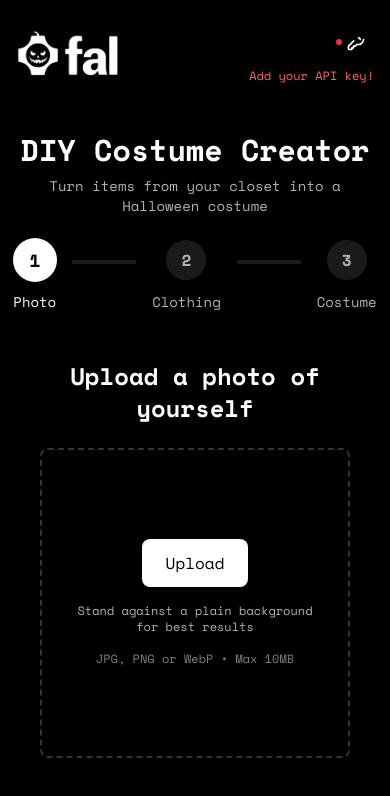
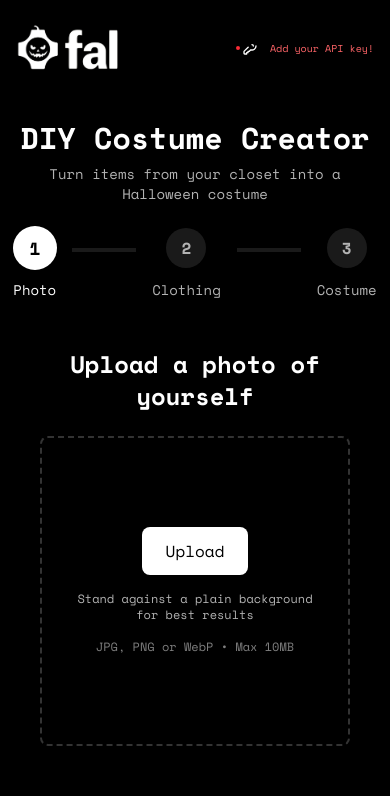
Before and after one commit to aaronaftab/falloween, a Next.js app: page / in a window 390 px wide. Shown: the top 796 px of the page. Built offline with nearby package versions, Linux system fonts and the light colour scheme.

Commit message:
responsive font size

```diff
--- a/app/page.tsx
+++ b/app/page.tsx
@@ -164,33 +164,33 @@ export default function Home() {
                 />
               </div>
             </a>
-            <div className="flex items-center gap-2 sm:gap-3 flex-wrap justify-end">
+            <div className="flex items-center gap-1.5 sm:gap-3">
               <button
                 onClick={() => setIsApiKeyModalOpen(true)}
-                className="relative p-2 text-secondary-foreground hover:text-foreground transition-colors cursor-pointer shrink-0"
+                className="relative p-1.5 sm:p-2 text-secondary-foreground hover:text-foreground transition-colors cursor-pointer shrink-0"
                 aria-label="API Key Settings"
                 title={hasApiKey ? 'API Key Set' : 'Set API Key'}
               >
-                <svg className="w-5 h-5" fill="none" stroke="currentColor" viewBox="0 0 24 24">
+                <svg className="w-4 h-4 sm:w-5 sm:h-5" fill="none" stroke="currentColor" viewBox="0 0 24 24">
                   <path strokeLinecap="round" strokeLinejoin="round" strokeWidth={2} d="M15 7a2 2 0 012 2m4 0a6 6 0 01-7.743 5.743L11 17H9v2H7v2H4a1 1 0 01-1-1v-2.586a1 1 0 01.293-.707l5.964-5.964A6 6 0 1721 9z" />
                 </svg>
                 {/* Status indicator */}
                 <span
-                  className={`absolute top-1/2 -translate-y-1/2 -left-1 w-2.5 h-2.5 rounded-full border-2 border-background ${
+                  className={`absolute top-1/2 -translate-y-1/2 -left-0.5 sm:-left-1 w-2 h-2 sm:w-2.5 sm:h-2.5 rounded-full border-2 border-background ${
                     hasApiKey ? 'bg-green-500' : 'bg-red-500'
                   }`}
                   aria-hidden="true"
                 />
               </button>
               {!hasApiKey && (
-                <span className="text-xs sm:text-sm text-red-400">
+                <span className="text-[10px] sm:text-sm text-red-400 whitespace-nowrap">
                   Add your API key!
                 </span>
               )}
               {step > 1 && (
                 <button
                   onClick={handleStartOver}
-                  className="px-3 py-2 text-xs sm:text-sm bg-secondary text-secondary-foreground rounded-lg hover:bg-secondary/80 transition-colors cursor-pointer whitespace-nowrap shrink-0"
+                  className="px-2 py-1.5 sm:px-4 sm:py-2 text-[10px] sm:text-sm bg-secondary text-secondary-foreground rounded-lg hover:bg-secondary/80 transition-colors cursor-pointer whitespace-nowrap shrink-0"
                 >
                   Start over
                 </button>
```
